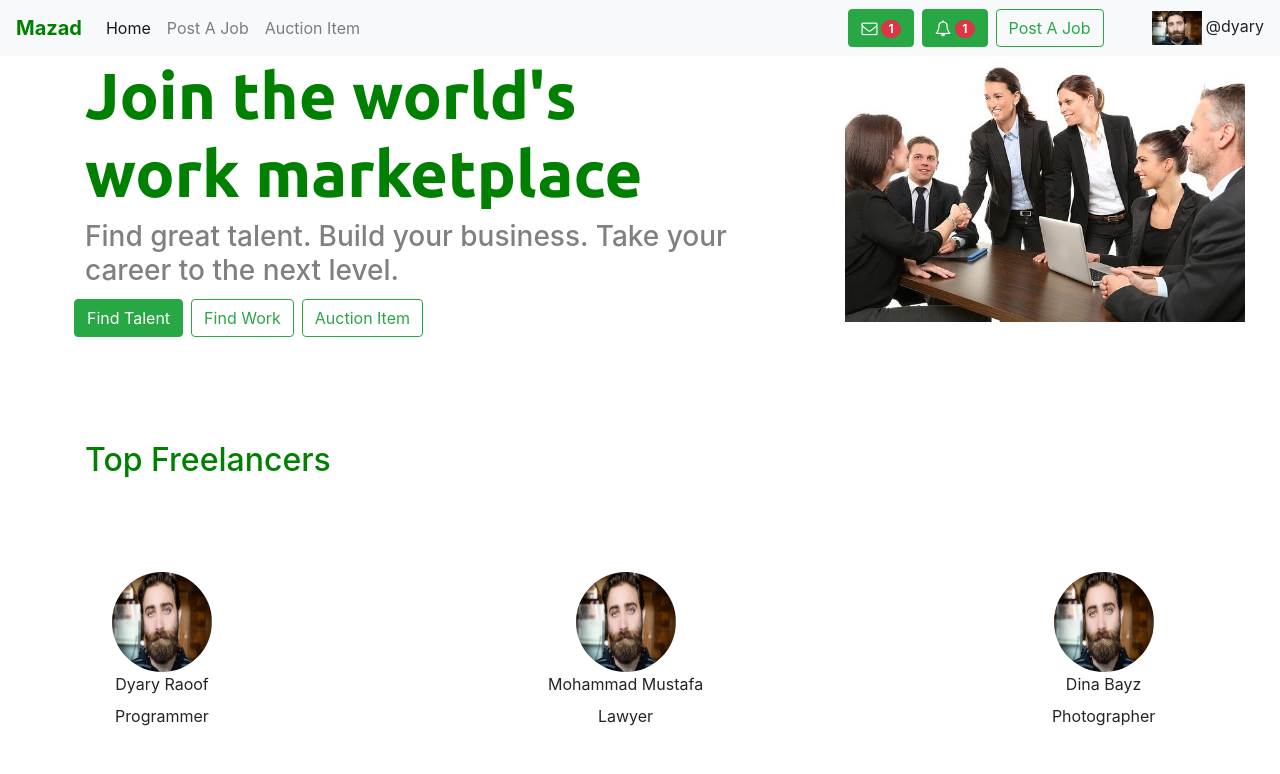
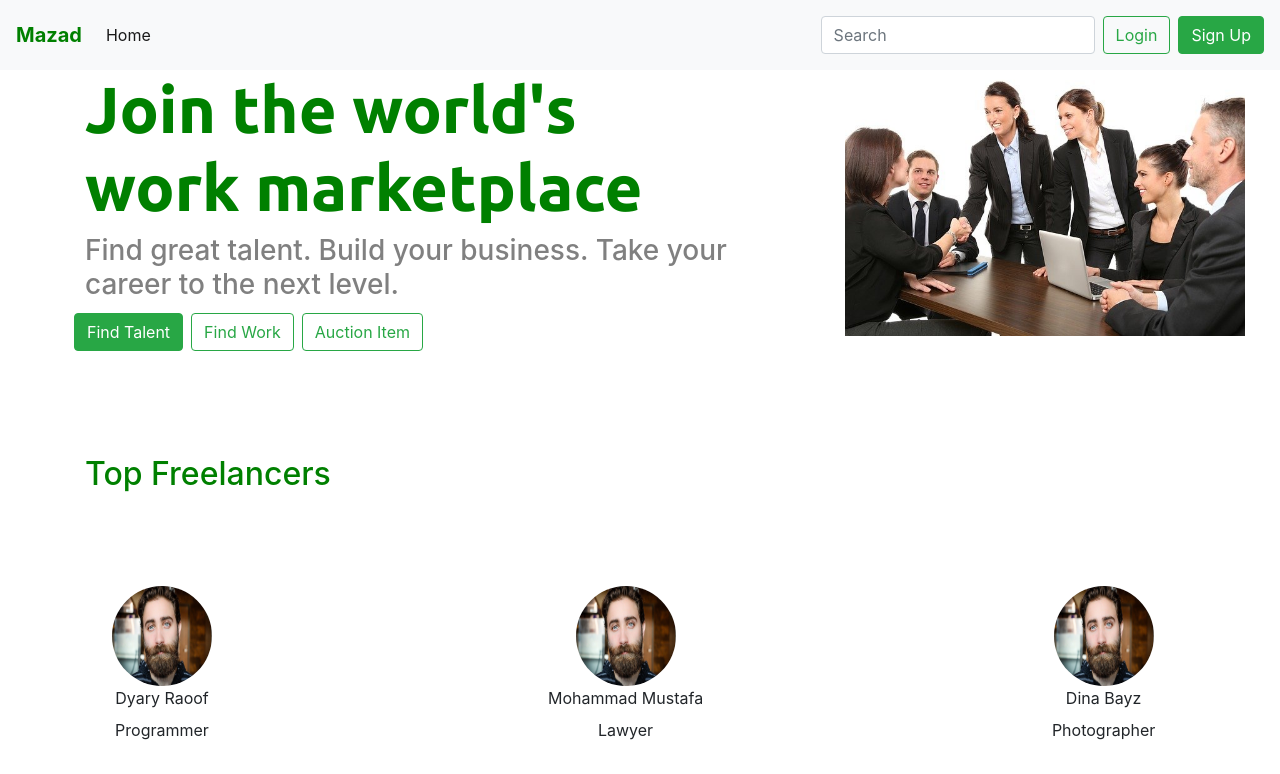
Before and after one commit to DyaryRaoof/Mazad, a React (Create React App) app: page / in a window 1280 px wide. Shown: the top 774 px of the page. Built offline with nearby package versions, Linux system fonts and the light colour scheme.

Commit message:
wokring on message modal

```diff
--- a/src/components/Home/Home.js
+++ b/src/components/Home/Home.js
@@ -1,15 +1,15 @@
 import React from 'react';
-// import Header from "./Header";
+import Header from './Header';
 import HeroPlusTopFreelancers from './HeroPlusTopFreelancers';
 import CategoriesList from './CategoriesList';
-import LoggedInHeader from './LoggedInHeader';
+// import LoggedInHeader from './LoggedInHeader';
 import Chat from '../Chat';
 
 class Home extends React.Component {
   render() {
     return (
       <div>
-        <LoggedInHeader />
+        <Header />
         <HeroPlusTopFreelancers />,
         <CategoriesList />
         <Chat />
--- a/src/components/MessageModal.js
+++ b/src/components/MessageModal.js
@@ -8,9 +8,9 @@
 const MessageModal = (props) => {
   const { className } = props;
 
-  const [setModal] = useState(false);
+  const [modal, setModal] = useState(false);
 
-  const toggle = () => setModal(props.toggleMessageModal(null));
+  const toggle = () => setModal(props.toggleMessageModal(modal));
 
   return reactDOM.createPortal(
     <div>
--- a/src/components/SingUp/Body.js
+++ b/src/components/SingUp/Body.js
@@ -42,7 +42,6 @@
     mazadapi
       .post('/users', form)
       .then((response) => {
-        console.log(response);
         if (response.status === 200) {
           this.setState({ isSuccessfullyRegistered: true });
         }
@@ -155,7 +154,7 @@
                     marginBlock: '20px',
                   }}
                 >
-                  <button className="btn btn-outline-success">
+                  <button className="btn btn-outline-success" type="submit">
                     Create My Account
                   </button>
                 </div>
```
